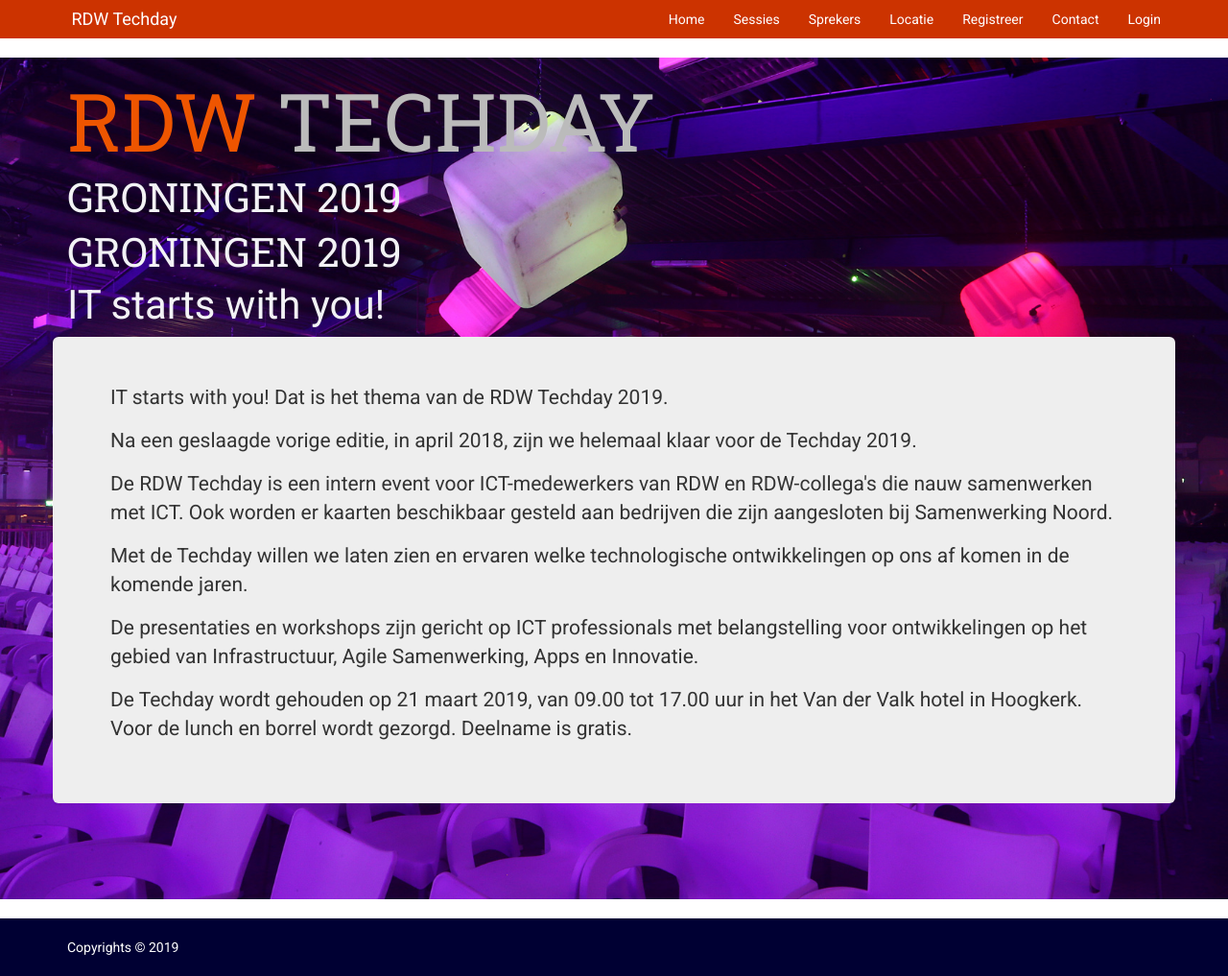
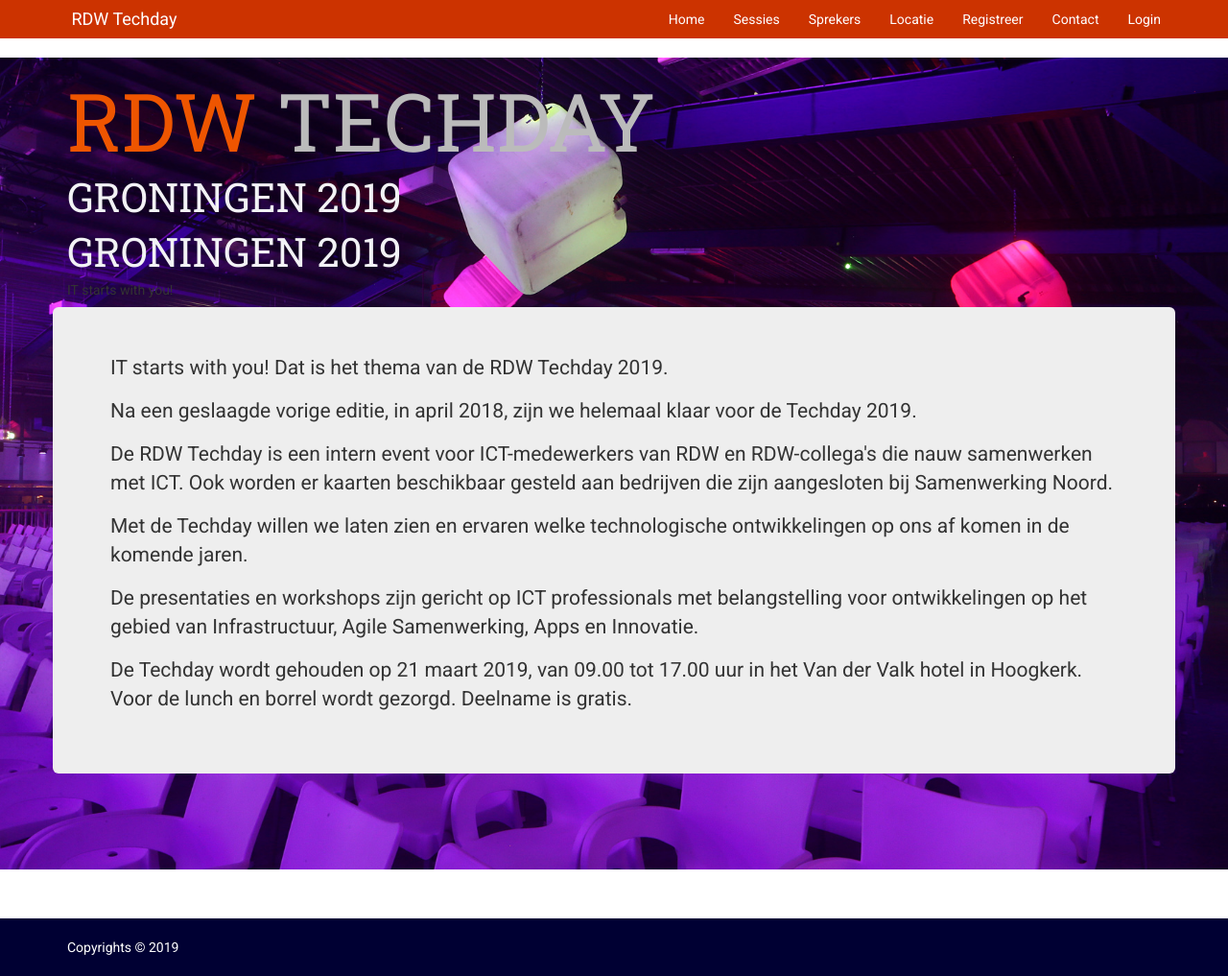
Before and after one commit to rdwtechday/rdwtechday2019, a Jekyll site: the page built from index.md, in a window 1280 px wide and 1017 px high. Shown: the whole window at 96% size. Built offline with Jekyll 4.4.1, drawn with Linux system fonts in a browser that asks for light colours; nearby versions of some CDN libraries; comment, search, counter and statistics services are not loaded.

Commit message:
Update intro.html

```diff
--- a/_includes/intro.html
+++ b/_includes/intro.html
@@ -4,7 +4,7 @@
             <div class="col-sm-8">
                 <h1 class="rdw-light-orange rdw-intro-big">RDW</> <span class="rdw-intro-gray">TECHDAY</span> <h4 class="rdw-gray-3 rdw-intro">GRONINGEN 2019</h4>
                 <h4 class="rdw-gray-3 rdw-intro">GRONINGEN 2019</h4>
-				<h5 class="rdw-gray-3 rdw-intro">IT starts with you! </h5>
+				<h5 class="rdw-red">IT starts with you! </h5>
 
             </div>
         </div>
```
